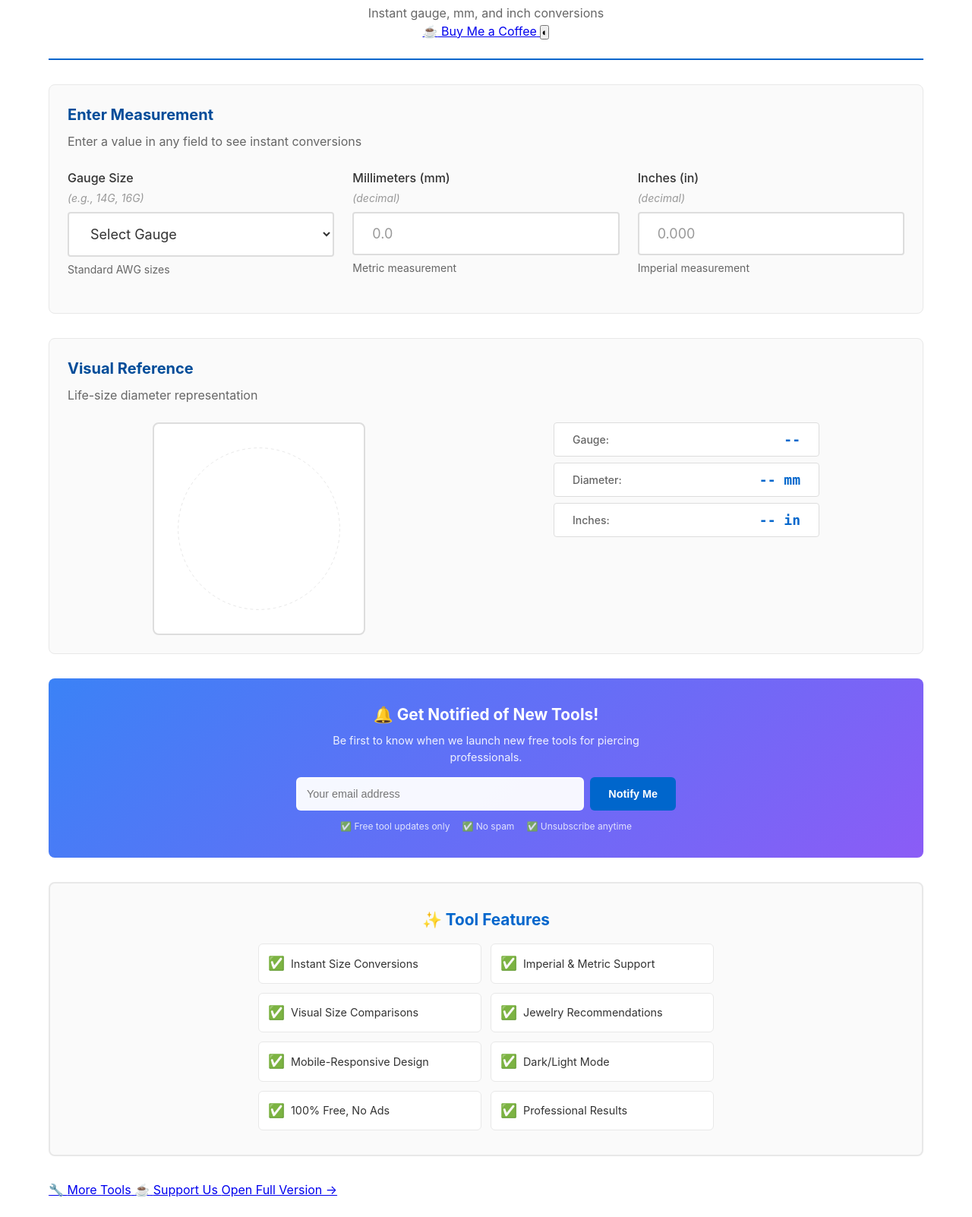
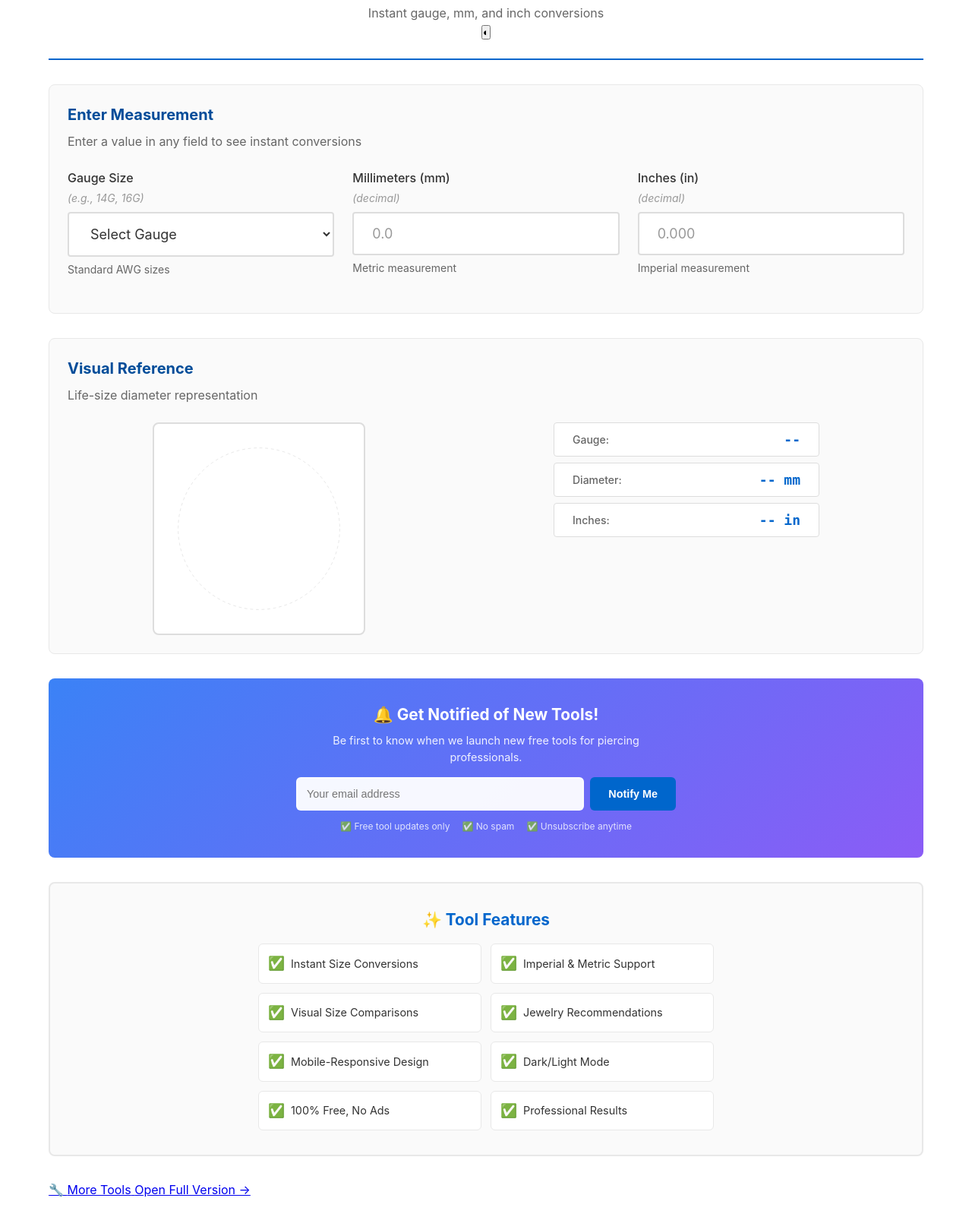
Before and after one commit to Poli-International/gauge-converter, a plain HTML site: page embed.html in a window 1280 px wide. Shown: the part 85-1687 px from the top of the page at 76% size. Drawn offline with Linux system fonts and the light colour scheme.

Commit message:
remove the donation button from the tool itself
A "buy me a coffee" button does not belong inside a professional tool,
and least of all inside an embed a studio puts on its own site. The
site keeps one, in the footer, on the correct account.

Edited in place rather than overwritten from the website copy, so the
standalone page chrome that differs on purpose is untouched.

```diff
--- a/embed.html
+++ b/embed.html
@@ -43,10 +43,7 @@
 <h1 class="gauge-converter__title">Professional Gauge Converter</h1>
 <p class="gauge-converter__subtitle">Instant gauge, mm, and inch conversions</p>
 <div class="gauge-converter__header-buttons">
-<a href='https://ko-fi.com/C0C81NEXBV' target='_blank' class="gauge-converter__kofi-button">
-<span class="kofi-icon">☕</span>
-<span class="kofi-text">Buy Me a Coffee</span>
-</a>
+
 <button id="dark-mode-toggle" class="gauge-converter__dark-mode-toggle" aria-label="Toggle dark mode">
 <span class="dark-mode-icon">◐</span>
 </button>
@@ -188,10 +185,7 @@
 <span class="btn-icon">🔧</span>
 <span class="btn-text">More Tools</span>
 </a>
-<a href='https://ko-fi.com/C0C81NEXBV' target='_blank' class="embed-footer-btn embed-footer-btn--support">
-<span class="btn-icon">☕</span>
-<span class="btn-text">Support Us</span>
-</a>
+
 <a href="index.html" target="_blank" class="embed-footer-link">
 Open Full Version →
 </a>
```
